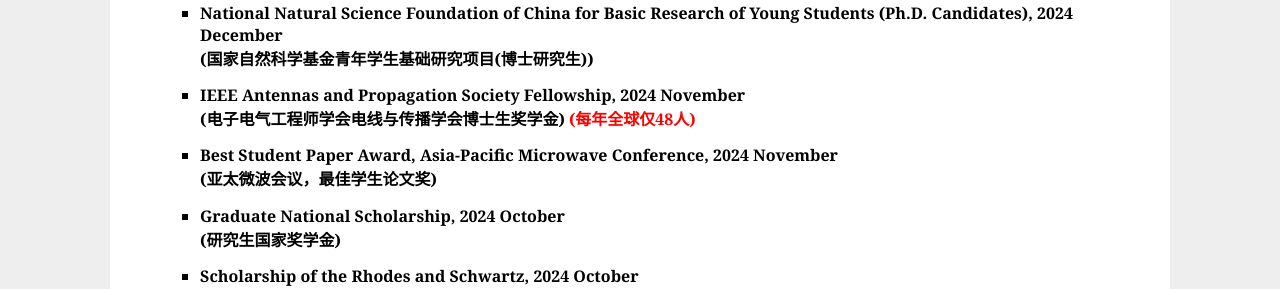
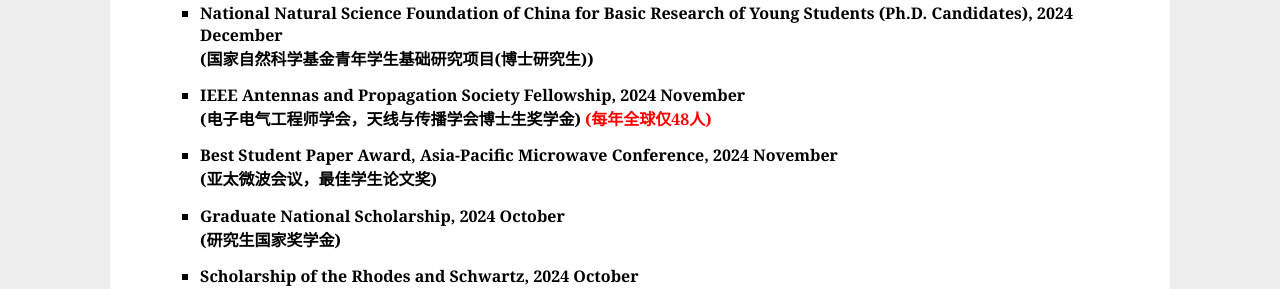
Before and after one commit to xinyuwu0415/xinyuwu0415.github.io, a Jekyll site: the page index.html, which Jekyll copies as it is, in a window 1280 px wide and 900 px high, scrolled down 1630 px. Shown: the part 152-441 px from the top of the window. Built offline with Jekyll 4.4.1, drawn with Linux system fonts in a browser that asks for light colours.

Commit message:
Update index.html

```diff
--- a/index.html
+++ b/index.html
@@ -134,7 +134,7 @@
   <li>National Natural Science Foundation of China for Basic Research of Young Students (Ph.D. Candidates), 2024 December <br>
     (国家自然科学基金青年学生基础研究项目(博士研究生))</li>
   <li>IEEE Antennas and Propagation Society Fellowship, 2024 November <br>
-    (电子电气工程师学会电线与传播学会博士生奖学金) <b><font color="red">(每年全球仅48人)</font></b> </li>
+    (电子电气工程师学会，天线与传播学会博士生奖学金) <b><font color="red">(每年全球仅48人)</font></b> </li>
   <li>Best Student Paper Award, Asia-Pacific Microwave Conference, 2024 November <br>
     (亚太微波会议，最佳学生论文奖)</li>
   <li>Graduate National Scholarship, 2024 October <br>
```
